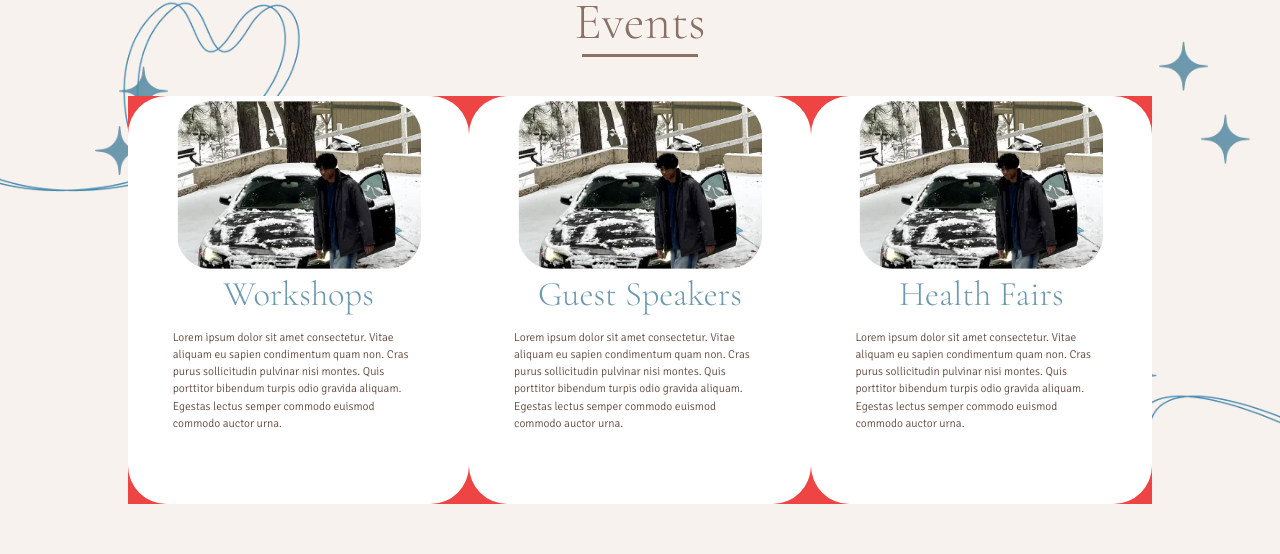
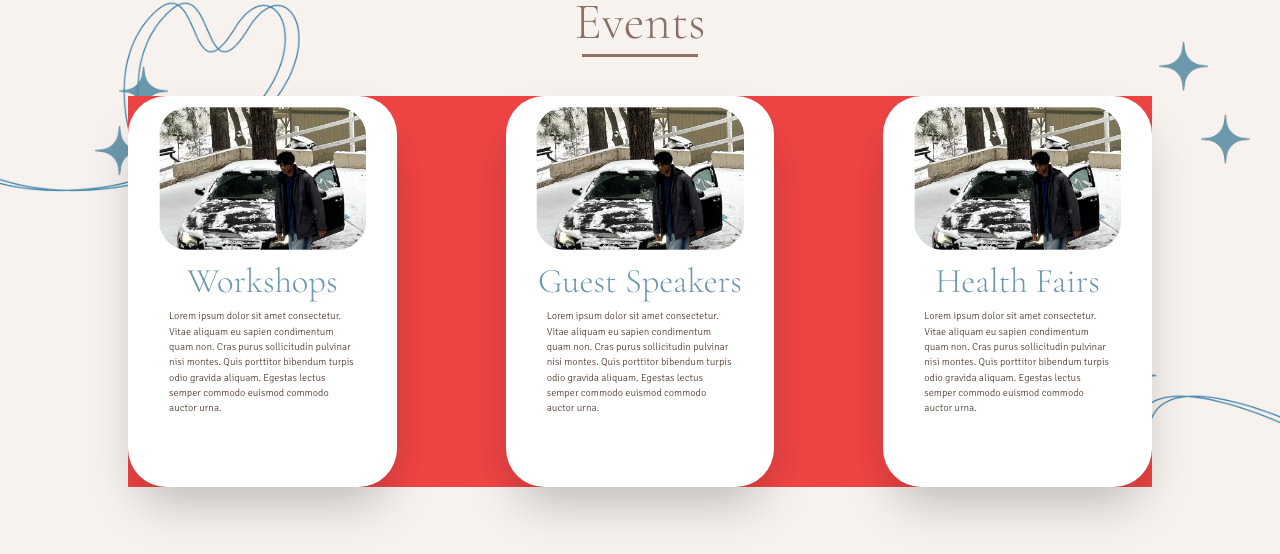
Before and after one commit to acm-ucr/ucr-hearts-website, a Next.js app: page /events in a window 1280 px wide. Shown: the part 169-723 px from the top of the page. Built offline with nearby package versions, Linux system fonts and the light colour scheme; no server answers; what tailwindcss-animated would draw is missing.

Commit message:
save progress

```diff
--- a/src/components/events/EventCard.tsx
+++ b/src/components/events/EventCard.tsx
@@ -9,16 +9,16 @@ interface EventCardProps {
 
 const EventCard: React.FC<EventCardProps> = ({ image, text, title }) => {
   return (
-    <div className="flex w-1/4 flex-col items-center rounded-[8vw] bg-white px-[3%] pb-[7%] pt-[0.5%] md:w-[80%] md:rounded-[3vw]">
+    <div className="flex w-[21vw] flex-col items-center rounded-[3vw] bg-white px-[3%] pb-[7%] pt-[0.5%] shadow-2xl">
       <Image
         src={image}
         alt="InfoPicture"
-        className="aspect-[5/3] object-contain"
+        className="aspect-[4/3] object-contain"
       />
-      <p className="mb-2 font-title text-[6vw] font-extralight text-hearts-blue md:text-[2.7vw]">
+      <p className="font-title text-[2.7vw] font-extralight text-hearts-blue">
         {title}
       </p>
-      <p className="w-[90%] text-[3.5vw] font-extralight text-hearts-brown md:text-[.9vw]">
+      <p className="w-[90%] text-[0.8vw] font-extralight text-hearts-brown">
         {text}
       </p>
     </div>
```
